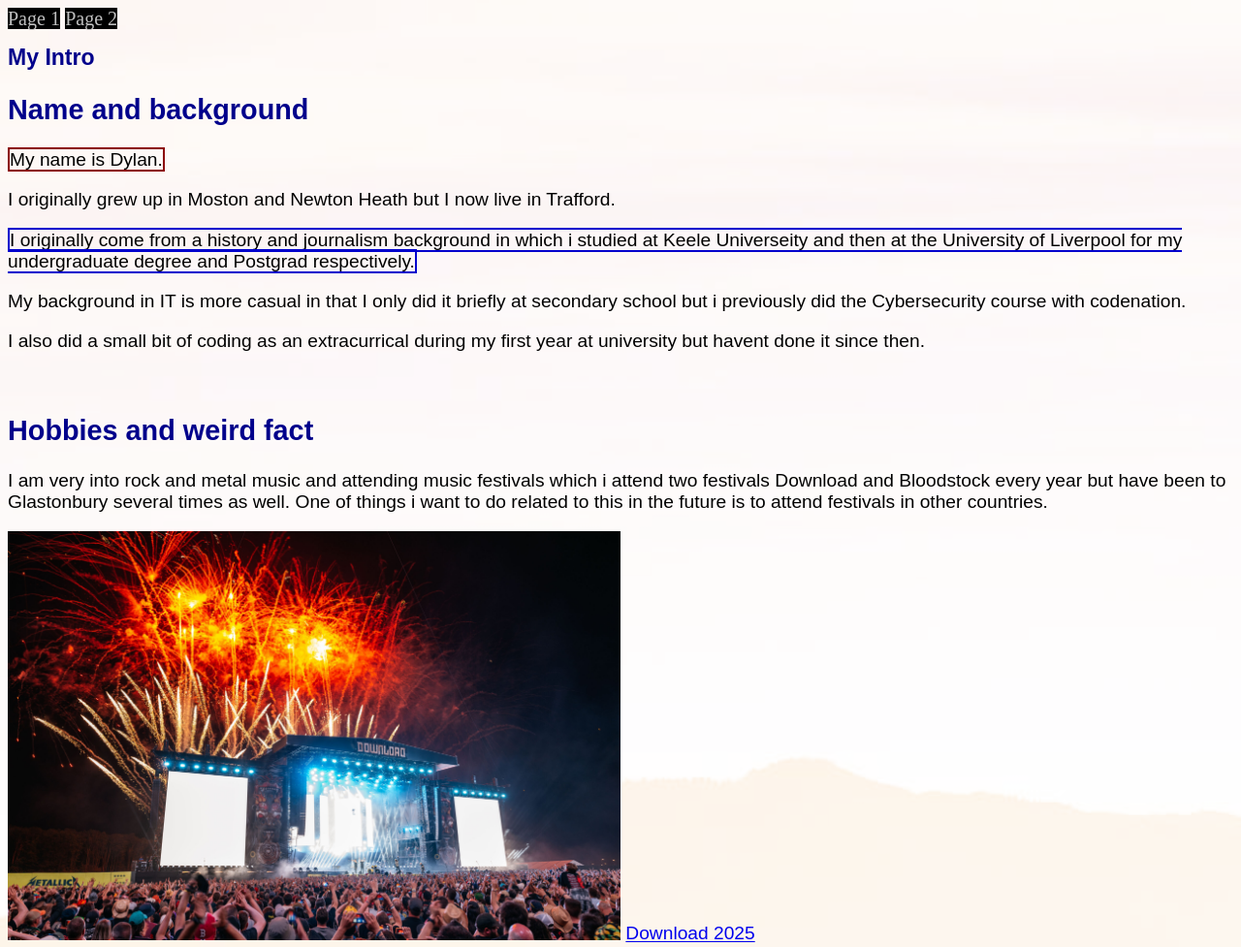
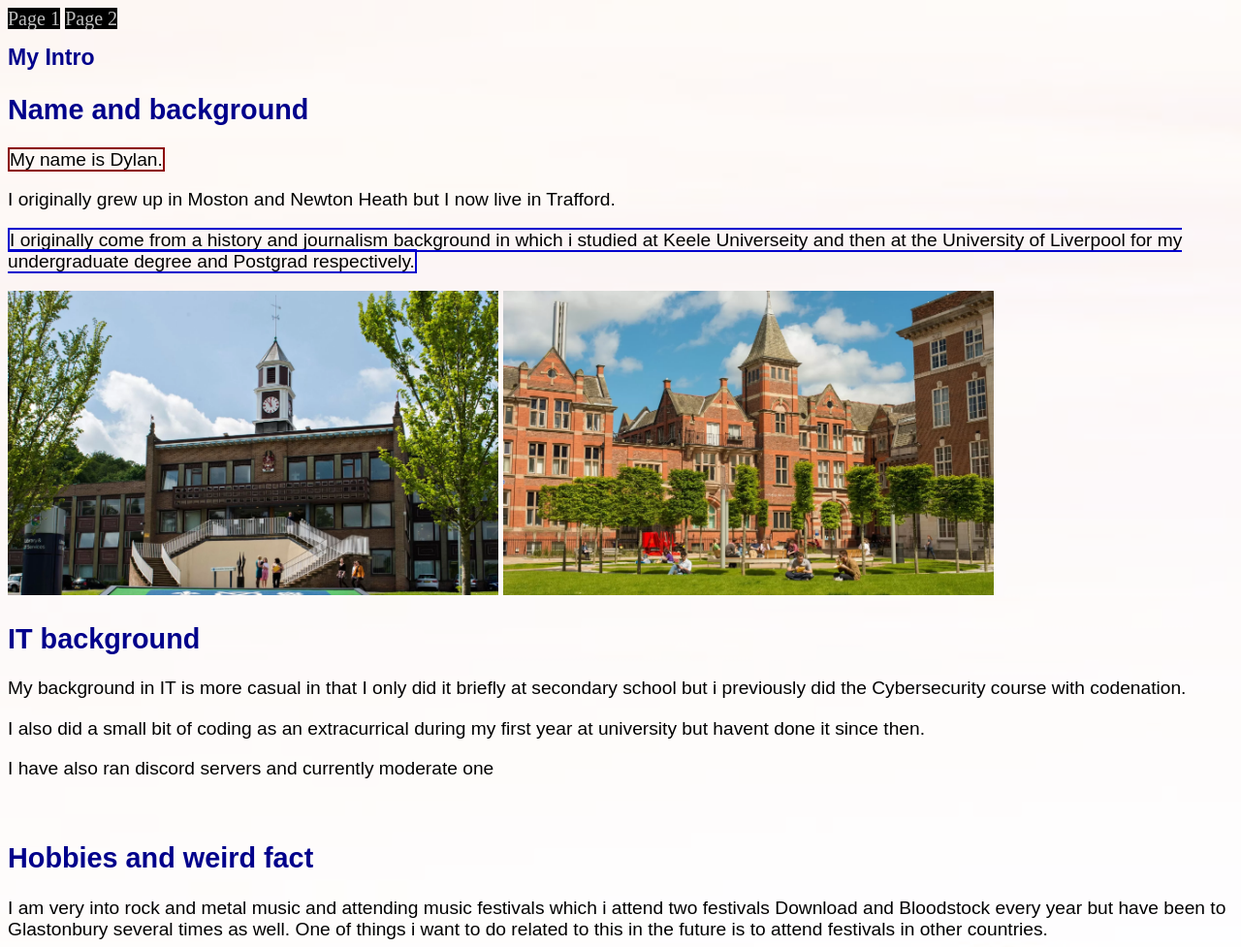
Before and after one commit to DInce1998/My-first-webpage, a plain HTML site: page index.html in a window 1280 px wide. Shown: the top 977 px of the page at 97% size. Drawn offline with Linux system fonts and the light colour scheme.

Commit message:
Add files via upload

```diff
--- a/index.html
+++ b/index.html
@@ -17,8 +17,13 @@
 <p><span class="name"> My name is Dylan.
     <p>I originally grew up in Moston and Newton Heath but I now live in Trafford.
 <p> <span class="history">I originally come from a history and journalism background in which i studied at Keele Universeity and then at the University of Liverpool for my undergraduate degree and Postgrad respectively.</p>
-<p>My background in IT is more casual in that I only did it briefly at secondary school but i previously did the Cybersecurity course with codenation.
+  <img src="./Keele-University-Image-Gallery-4.webp" width="40%" height="40%">
+   <img src="./University-of-Liverpool-Image-Gallery-2.webp" width="40%" height="40%">
+   <br>
+   <h2>IT background</h2>
+</p> My background in IT is more casual in that I only did it briefly at secondary school but i previously did the Cybersecurity course with codenation.</p>
    <p> I also did a small bit of coding as an extracurrical during my first year at university but havent done it since then.<p>
+    <p>I have also ran discord servers and currently moderate one</p>
 <br>
   <h2> Hobbies and weird fact </h2>
 <p> I am very into rock and metal music and attending music festivals which i attend two festivals Download and Bloodstock every year but have been to Glastonbury several times as well. One of things i want to do related to this in the future is to attend festivals in other countries.</p>
```
Also changed, not shown: Keele-University-Image-Gallery-4.webp (added), University-of-Liverpool-Image-Gallery-2.webp (added).
